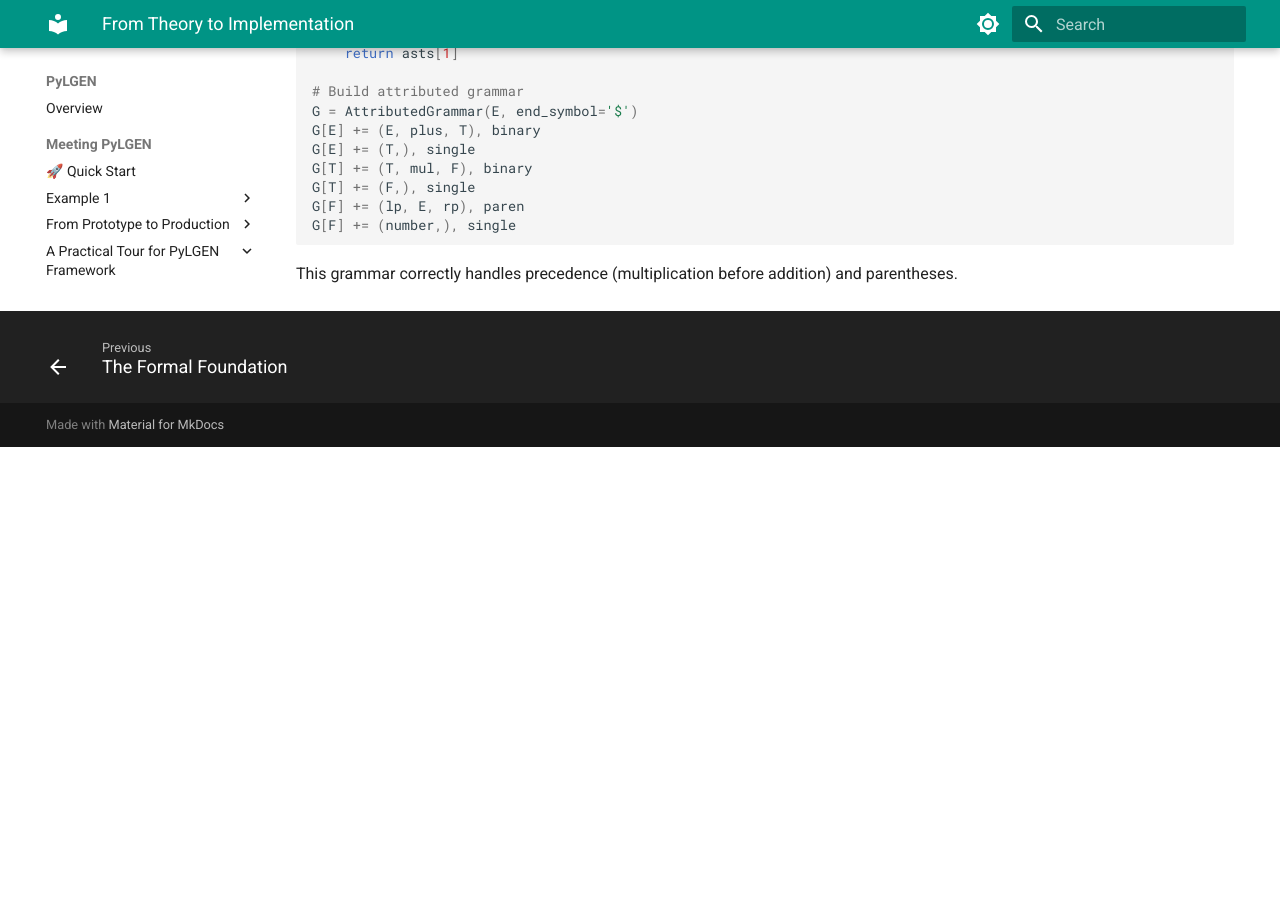
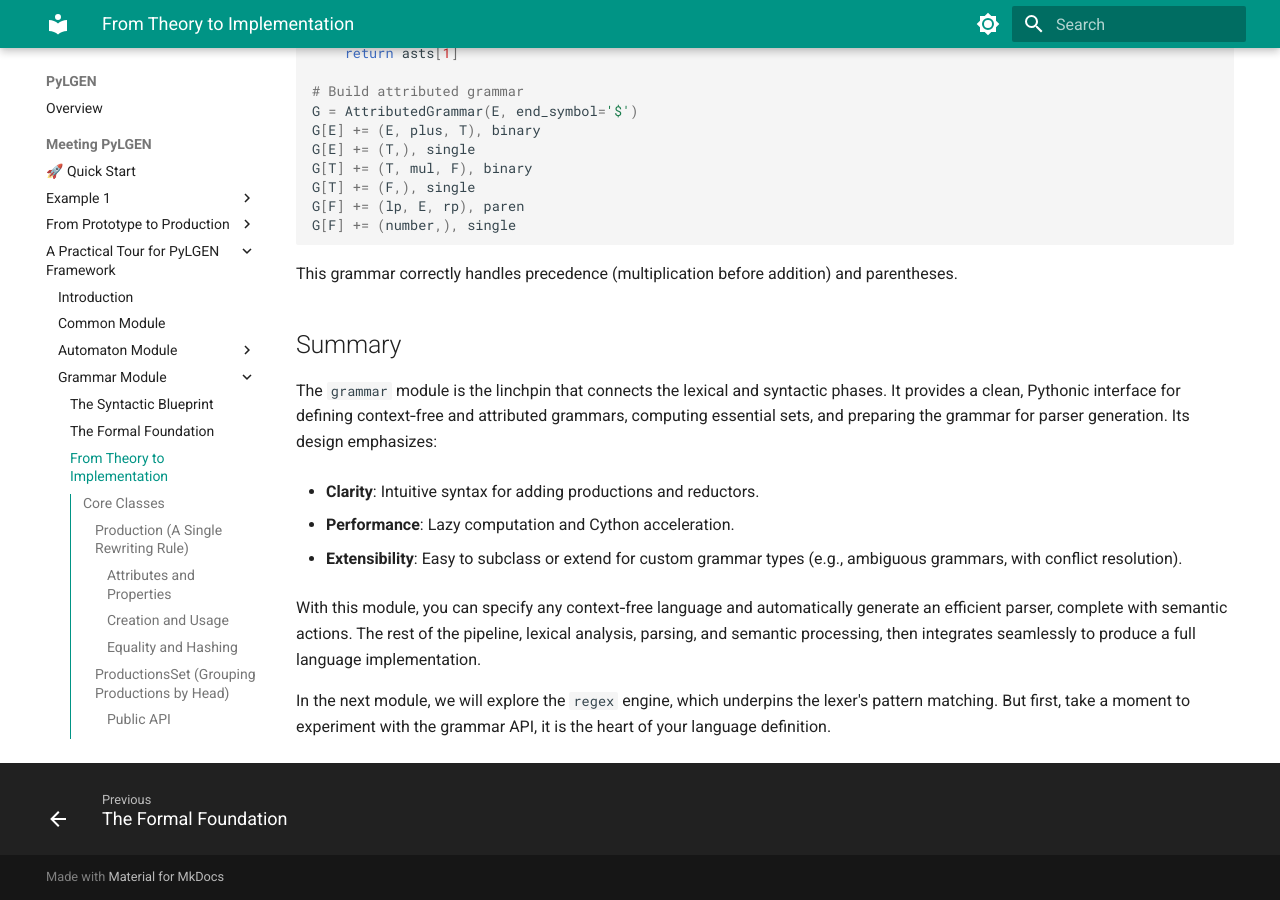
Before and after one commit to YonyUk/pylgen, an MkDocs documentation site: the page built from docs/api/grammar/grammar.md, in a window 1280 px wide and 900 px high, scrolled down 6279 px. Built offline with MkDocs 1.6.1 and Material for MkDocs 9.7.7, drawn with Linux system fonts in a browser that asks for light colours; before the commit the page ends 6726 px from its top, so only the background shows below that.

Commit message:
close the grammar section

````diff
--- a/docs/api/grammar/grammar.md
+++ b/docs/api/grammar/grammar.md
@@ -354,3 +354,17 @@
     ```
 
 This grammar correctly handles precedence (multiplication before addition) and parentheses.
+
+## Summary
+
+The `grammar` module is the linchpin that connects the lexical and syntactic phases. It provides a clean, Pythonic interface for defining context‑free and attributed grammars, computing essential sets, and preparing the grammar for parser generation. Its design emphasizes:
+
+ - **Clarity**: Intuitive syntax for adding productions and reductors.
+
+ - **Performance**: Lazy computation and Cython acceleration.
+
+ - **Extensibility**: Easy to subclass or extend for custom grammar types (e.g., ambiguous grammars, with conflict resolution).
+
+With this module, you can specify any context‑free language and automatically generate an efficient parser, complete with semantic actions. The rest of the pipeline, lexical analysis, parsing, and semantic processing, then integrates seamlessly to produce a full language implementation.
+
+In the next module, we will explore the `regex` engine, which underpins the lexer's pattern matching. But first, take a moment to experiment with the grammar API, it is the heart of your language definition.
````
